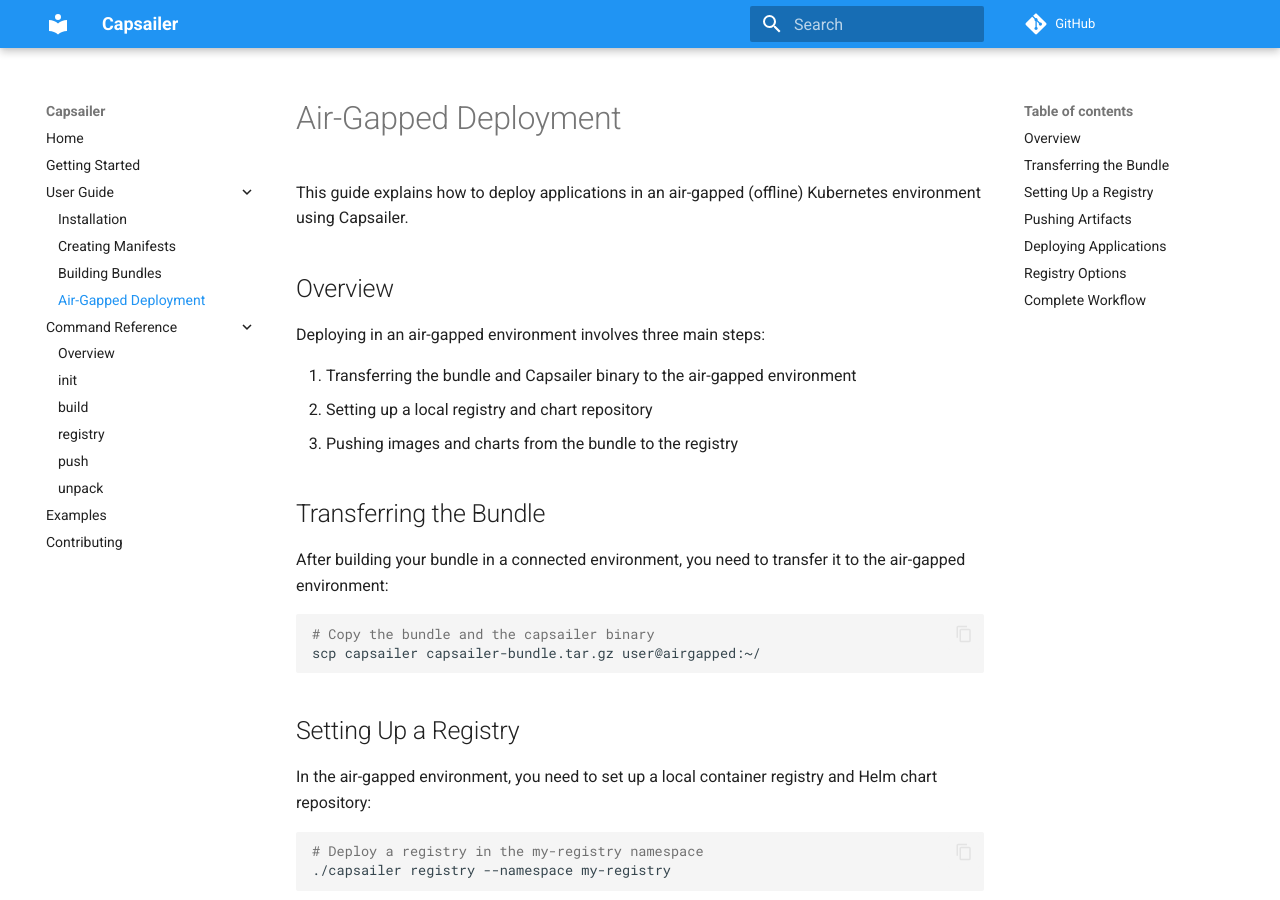
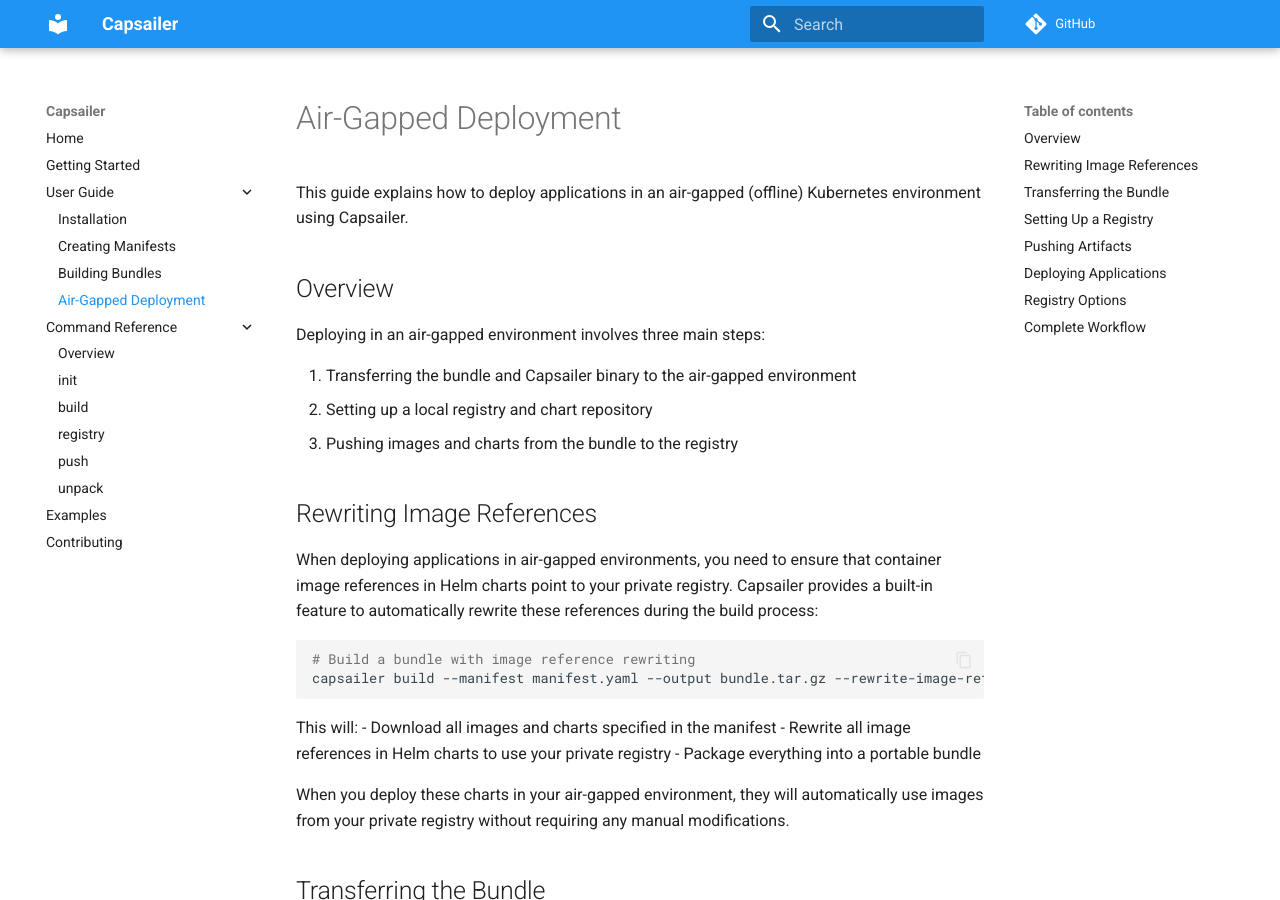
Before and after one commit to capsailer/capsailer-cli, an MkDocs documentation site: the page built from docs/user-guide/air-gapped-deployment.md, in a window 1280 px wide and 900 px high. Built offline with MkDocs 1.6.1 and Material for MkDocs 9.7.7, drawn with Linux system fonts in a browser that asks for light colours; comment, search, counter and statistics services are not loaded; some of the changed text lies outside the part shown.

Commit message:
Update documentation for image reference rewriting feature

````diff
--- a/docs/user-guide/air-gapped-deployment.md
+++ b/docs/user-guide/air-gapped-deployment.md
@@ -9,6 +9,22 @@
 1. Transferring the bundle and Capsailer binary to the air-gapped environment
 2. Setting up a local registry and chart repository
 3. Pushing images and charts from the bundle to the registry
+
+## Rewriting Image References
+
+When deploying applications in air-gapped environments, you need to ensure that container image references in Helm charts point to your private registry. Capsailer provides a built-in feature to automatically rewrite these references during the build process:
+
+```bash
+# Build a bundle with image reference rewriting
+capsailer build --manifest manifest.yaml --output bundle.tar.gz --rewrite-image-references --registry-url registry.local:5000
+```
+
+This will:
+- Download all images and charts specified in the manifest
+- Rewrite all image references in Helm charts to use your private registry
+- Package everything into a portable bundle
+
+When you deploy these charts in your air-gapped environment, they will automatically use images from your private registry without requiring any manual modifications.
 
 ## Transferring the Bundle
 
@@ -57,6 +73,8 @@
 helm install my-release local-charts/nginx --values values.yaml
 ```
 
+Since the image references in the charts have been rewritten during the build process (if you used the `--rewrite-image-references` flag), the deployed applications will automatically use images from your private registry.
+
 ## Registry Options
 
 You can customize the registry deployment:
@@ -78,8 +96,8 @@
    # Validate the manifest
    capsailer init --manifest manifest.yaml
 
-   # Build the bundle
-   capsailer build --manifest manifest.yaml --output capsailer-bundle.tar.gz
+   # Build the bundle with image reference rewriting
+   capsailer build --manifest manifest.yaml --output capsailer-bundle.tar.gz --rewrite-image-references --registry-url registry.local:5000
    ```
 
 2. **Transfer to air-gapped environment**:
````
Also changed, not shown: other parts of docs/user-guide/air-gapped-deployment.md (+1 -1 lines), docs/commands/build.md (+7 -1 lines), docs/commands/init.md (+8 -0 lines), docs/user-guide/building-bundles.md (+18 -1 lines).
